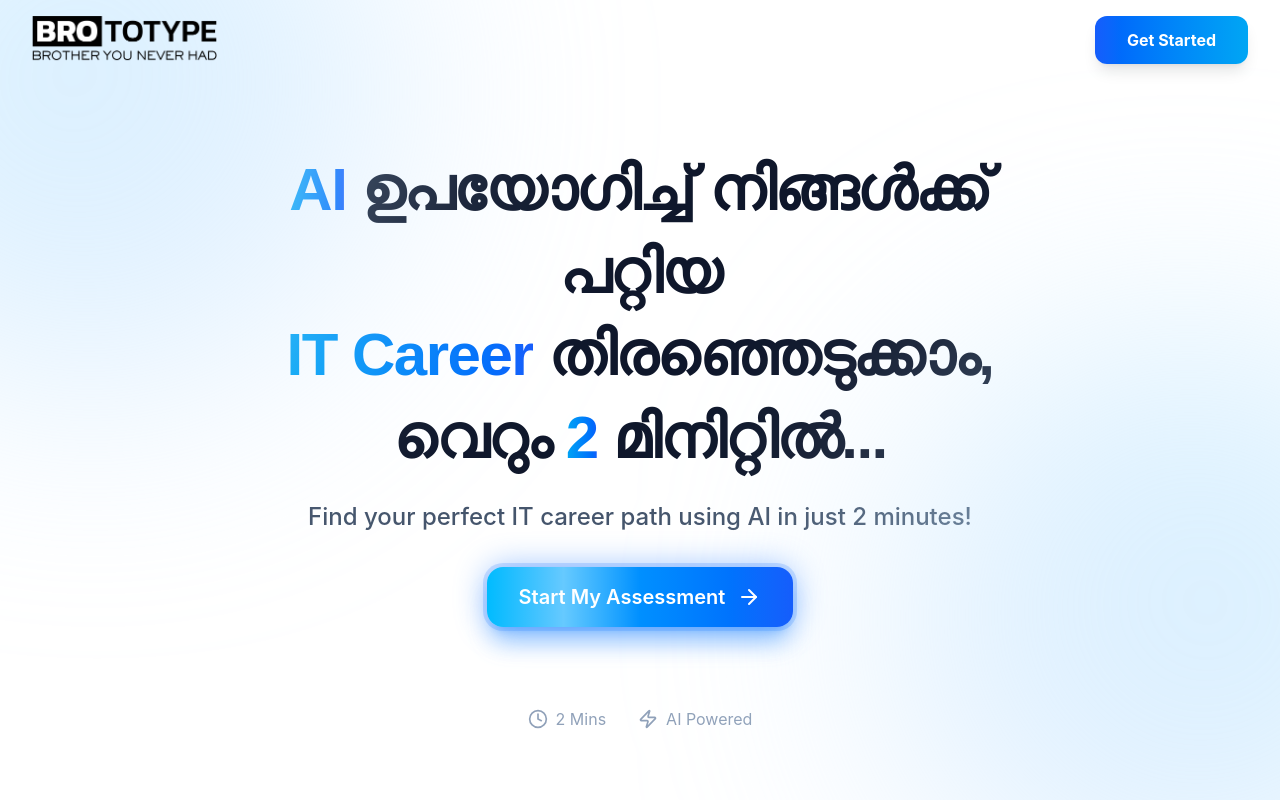
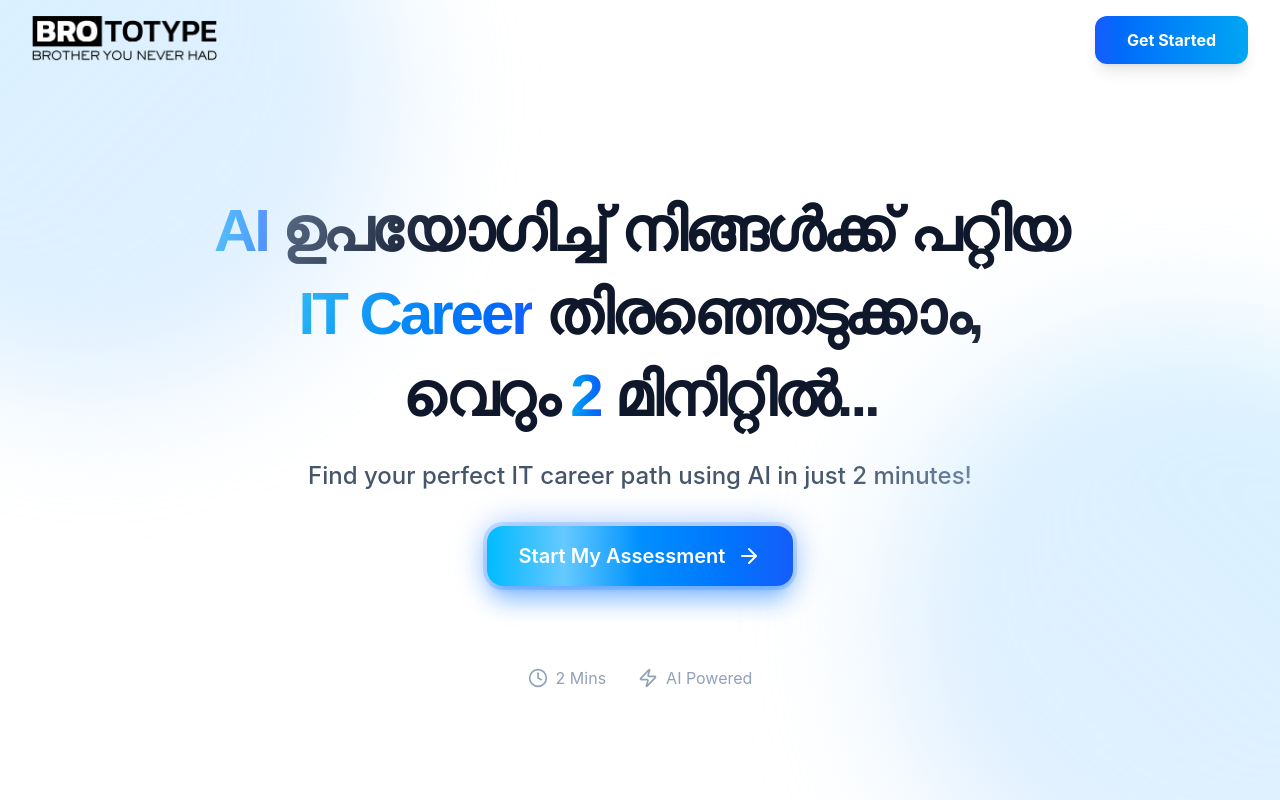
Before and after one commit to Adhithyashine/adcampaign1, a React (Vite) app: page / in a window 1280 px wide. Shown: the top 800 px of the page. Built offline with nearby package versions, Linux system fonts and the light colour scheme.

Commit message:
responsiveness udate

```diff
--- a/src/App.jsx
+++ b/src/App.jsx
@@ -239,10 +239,11 @@ export default function App() {
     <div className="min-h-screen bg-white text-slate-800 font-sans selection:bg-blue-200 relative overflow-x-hidden">
 
       {/* Decorative Left-Side Gradient Blob */}
-      <div className="absolute top-0 left-0 w-72 h-72 md:w-[600px] md:h-[600px] bg-gradient-to-br from-sky-200/40 to-blue-200/30 md:from-sky-200/60 md:to-blue-200/40 rounded-full blur-[60px] md:blur-[120px] -translate-x-1/4 -translate-y-1/4 md:-translate-x-1/3 md:-translate-y-1/3 pointer-events-none z-0"></div>
+      {/* Decorative Left-Side Gradient Blob - Optimized Blur */}
+      <div className="absolute top-0 left-0 w-72 h-72 md:w-[600px] md:h-[600px] bg-gradient-to-br from-sky-200/40 to-blue-200/30 md:from-sky-200/60 md:to-blue-200/40 rounded-full blur-2xl md:blur-3xl -translate-x-1/4 -translate-y-1/4 md:-translate-x-1/3 md:-translate-y-1/3 pointer-events-none z-0"></div>
 
-      {/* Decorative Right-Side Gradient Blob */}
-      <div className="absolute bottom-0 right-0 w-72 h-72 md:w-[600px] md:h-[600px] bg-gradient-to-bl from-sky-200/40 to-blue-200/30 md:from-sky-200/60 md:to-blue-200/40 rounded-full blur-[60px] md:blur-[120px] translate-x-1/4 translate-y-1/4 md:translate-x-1/3 md:-translate-y-1/4 pointer-events-none z-0"></div>
+      {/* Decorative Right-Side Gradient Blob - Optimized Blur */}
+      <div className="absolute bottom-0 right-0 w-72 h-72 md:w-[600px] md:h-[600px] bg-gradient-to-bl from-sky-200/40 to-blue-200/30 md:from-sky-200/60 md:to-blue-200/40 rounded-full blur-2xl md:blur-3xl translate-x-1/4 translate-y-1/4 md:translate-x-1/3 md:-translate-y-1/4 pointer-events-none z-0"></div>
 
       {/* Header/Nav */}
       <nav className={`w-full fixed top-0 z-50 transition-all duration-300 ${isScrolled ? 'bg-white shadow-sm border-b border-slate-100' : 'bg-transparent border-b border-transparent'}`}>
@@ -275,7 +276,7 @@ export default function App() {
               className="text-center space-y-3 md:space-y-8"
             >
               <div className="space-y-4">
-                <h1 className="text-[1.4rem] sm:text-2xl md:text-6xl font-extrabold text-slate-900 leading-snug tracking-tight pb-1">
+                <h1 className="text-[1.5rem] sm:text-2xl md:text-6xl font-extrabold text-slate-900 leading-snug tracking-tighter pb-1">
                   <span className="bg-clip-text text-transparent bg-gradient-to-r from-sky-500 to-blue-600">AI</span> ഉപയോഗിച്ച് നിങ്ങൾക്ക് പറ്റിയ <br />
                   <span className="bg-clip-text text-transparent bg-gradient-to-r from-sky-500 to-blue-600">IT Career</span> തിരഞ്ഞെടുക്കാം, <br />
                   വെറും <span className="bg-clip-text text-transparent bg-gradient-to-r from-sky-500 to-blue-600">2</span> മിനിറ്റിൽ...
```
